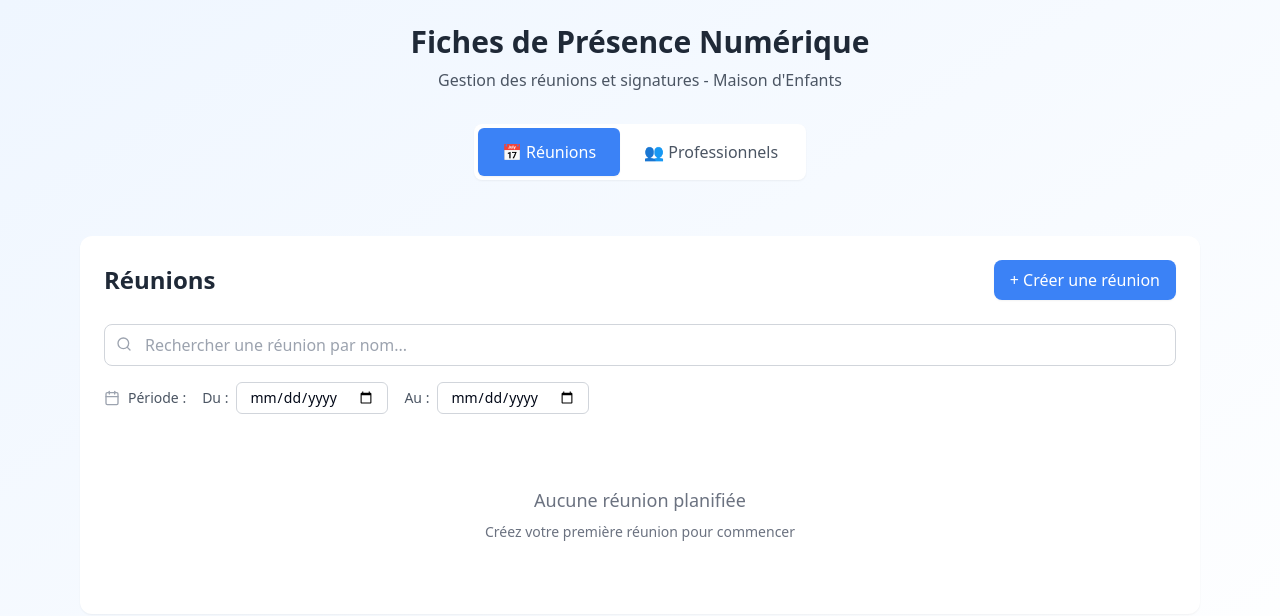
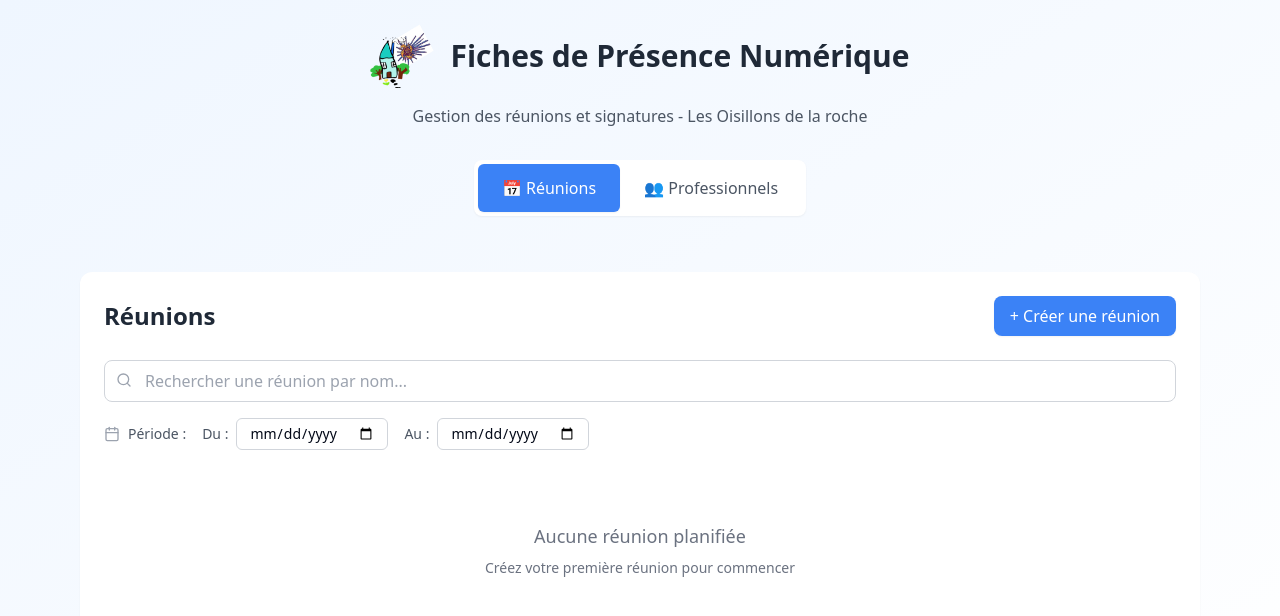
Before and after one commit to matthieugravejat/kiddo-presence-cards, a React (Vite) app: page / in a window 1280 px wide. Shown: the top 616 px of the page. Built offline with nearby package versions, Linux system fonts and the light colour scheme.

Commit message:
Add logo and update subtitle
Update the header to include a logo and change the subtitle text.

```diff
--- a/src/components/Header.tsx
+++ b/src/components/Header.tsx
@@ -5,11 +5,18 @@ const Header: React.FC = () => {
   return (
     <header className="mb-8">
       <div className="text-center">
-        <h1 className="text-3xl font-bold text-gray-800 mb-2">
-          Fiches de Présence Numérique
-        </h1>
+        <div className="flex items-center justify-center mb-4">
+          <img
+            src="/lovable-uploads/857e706e-565a-476f-96be-b6ff5855567b.png"
+            alt="Logo Les Oisillons de la roche"
+            className="h-16 w-16 mr-4"
+          />
+          <h1 className="text-3xl font-bold text-gray-800">
+            Fiches de Présence Numérique
+          </h1>
+        </div>
         <p className="text-gray-600">
-          Gestion des réunions et signatures - Maison d'Enfants
+          Gestion des réunions et signatures - Les Oisillons de la roche
         </p>
       </div>
     </header>
```
Also changed, not shown: public/lovable-uploads/857e706e-565a-476f-96be-b6ff5855567b.png (added).
